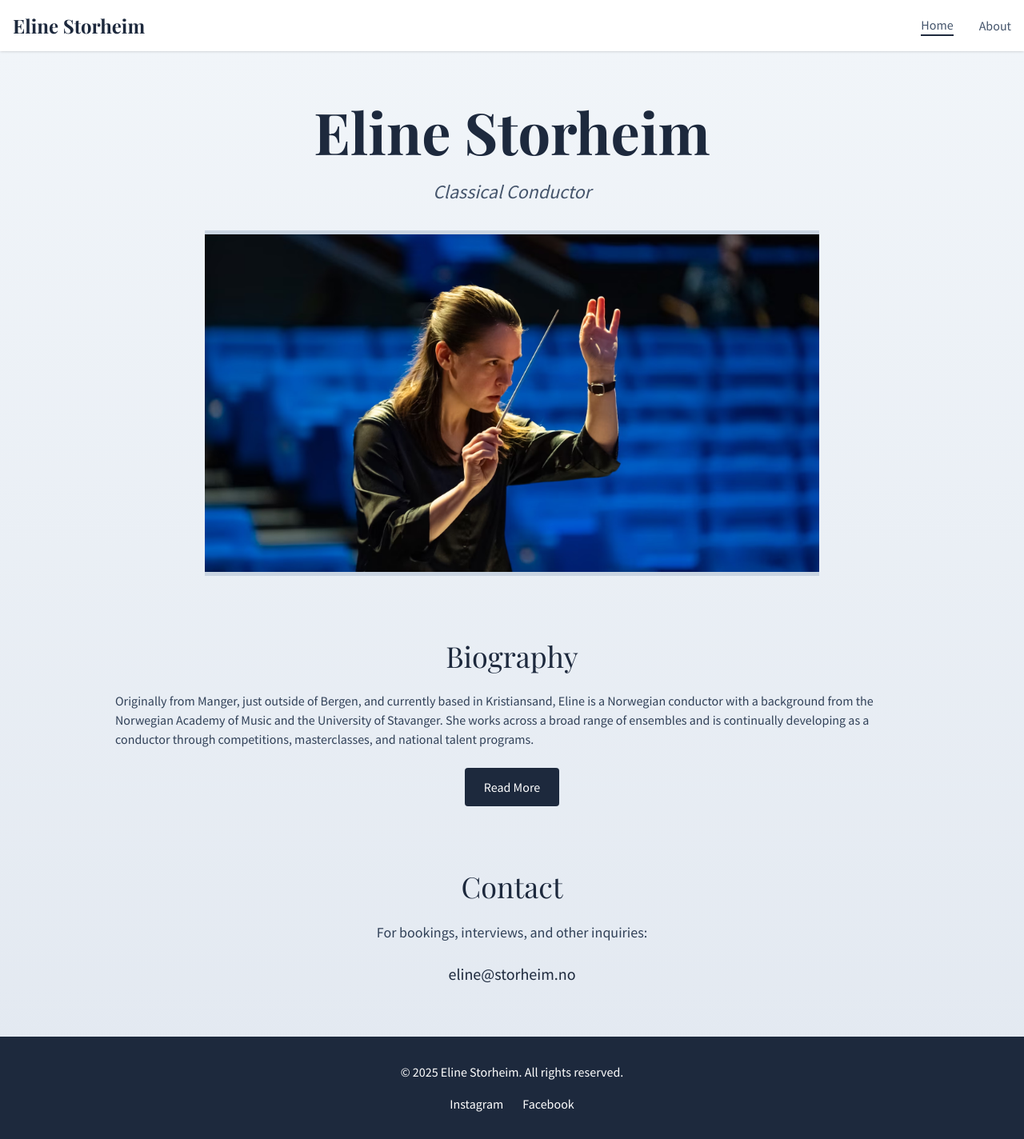
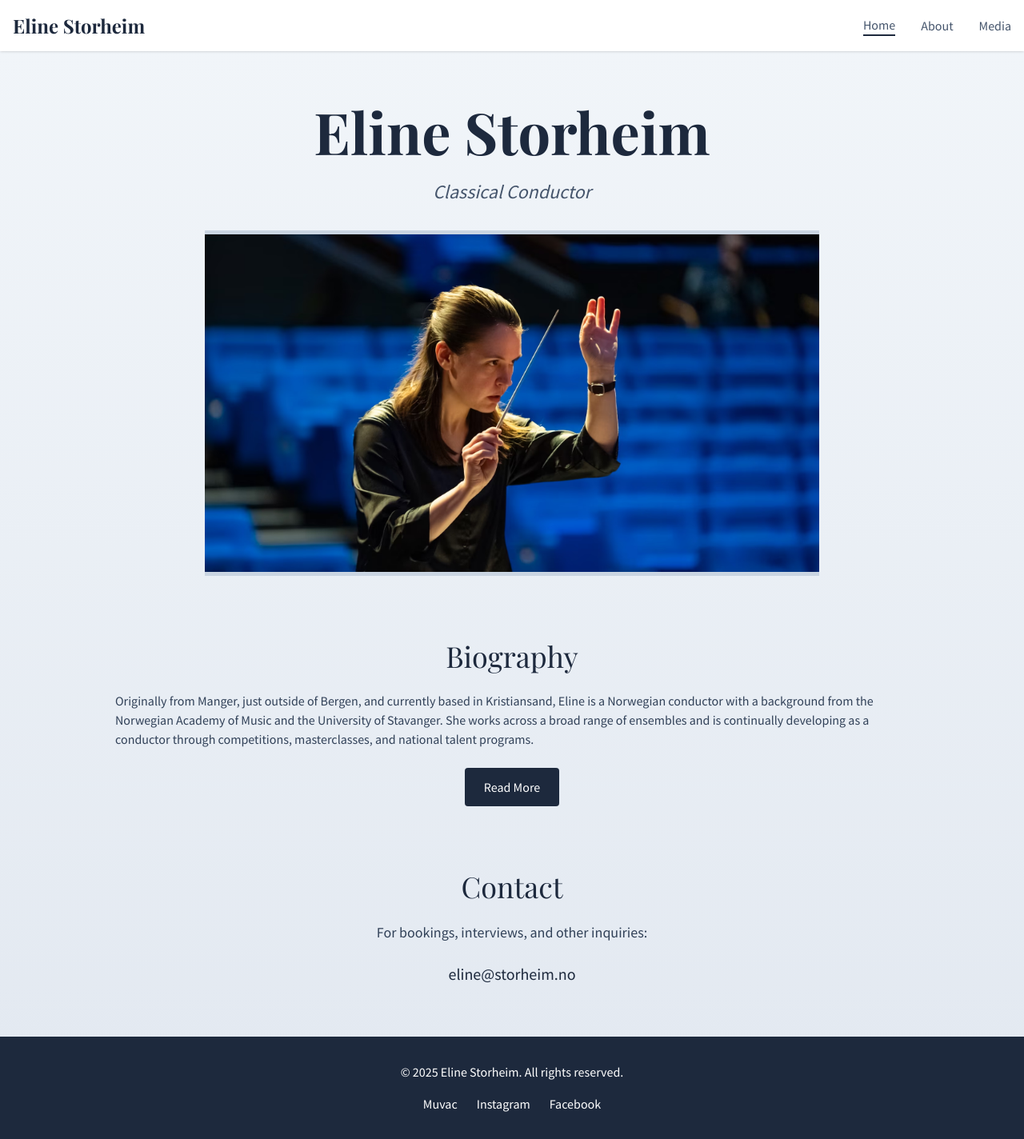
Before and after one commit to swatbone85/eline-storheim, a SvelteKit app: page / in a window 1280 px wide. Shown: the whole page at 80% size. Built offline with nearby package versions, Linux system fonts and the light colour scheme; a web font is replaced by a local one.

Commit message:
Update navigation links and add Muvac profile link in footer

```diff
--- a/src/routes/+layout.svelte
+++ b/src/routes/+layout.svelte
@@ -13,9 +13,9 @@
 	// Navigation links
 	const navLinks = [
 		{ href: '/', label: 'Home' },
-		{ href: '/about', label: 'About' }
+		{ href: '/about', label: 'About' },
 		// { href: '/performances', label: 'Performances' },
-		// { href: '/media', label: 'Media' },
+		{ href: '/media', label: 'Media' }
 		// { href: '/contact', label: 'Contact' }
 	];
 </script>
--- a/src/routes/+page.svelte
+++ b/src/routes/+page.svelte
@@ -83,6 +83,13 @@
 			<p>&copy; {new Date().getFullYear()} Eline Storheim. All rights reserved.</p>
 			<div class="mt-4 flex justify-center gap-6">
 				<a
+					href="https://www.muvac.com/en/profile/eline-storheim"
+					class="text-white hover:text-slate-300"
+					target="_blank"
+				>
+					Muvac</a
+				>
+				<a
 					href="https://www.instagram.com/storheimen/"
 					class="text-white hover:text-slate-300"
 					target="_blank"
```
